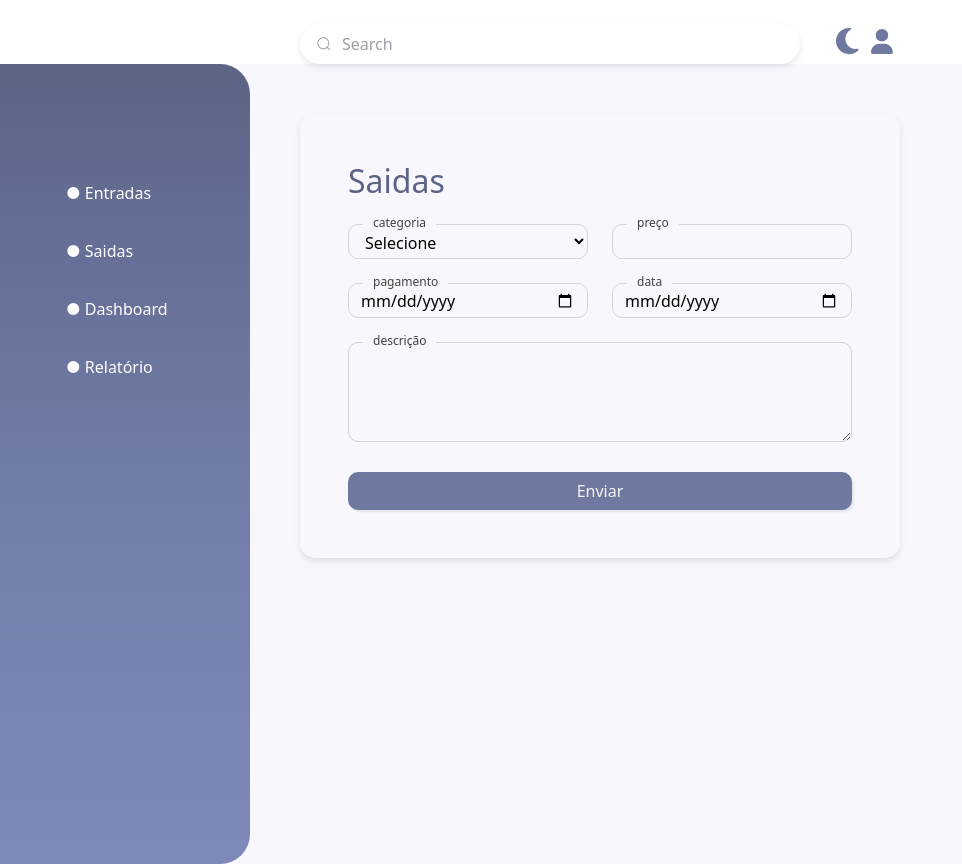
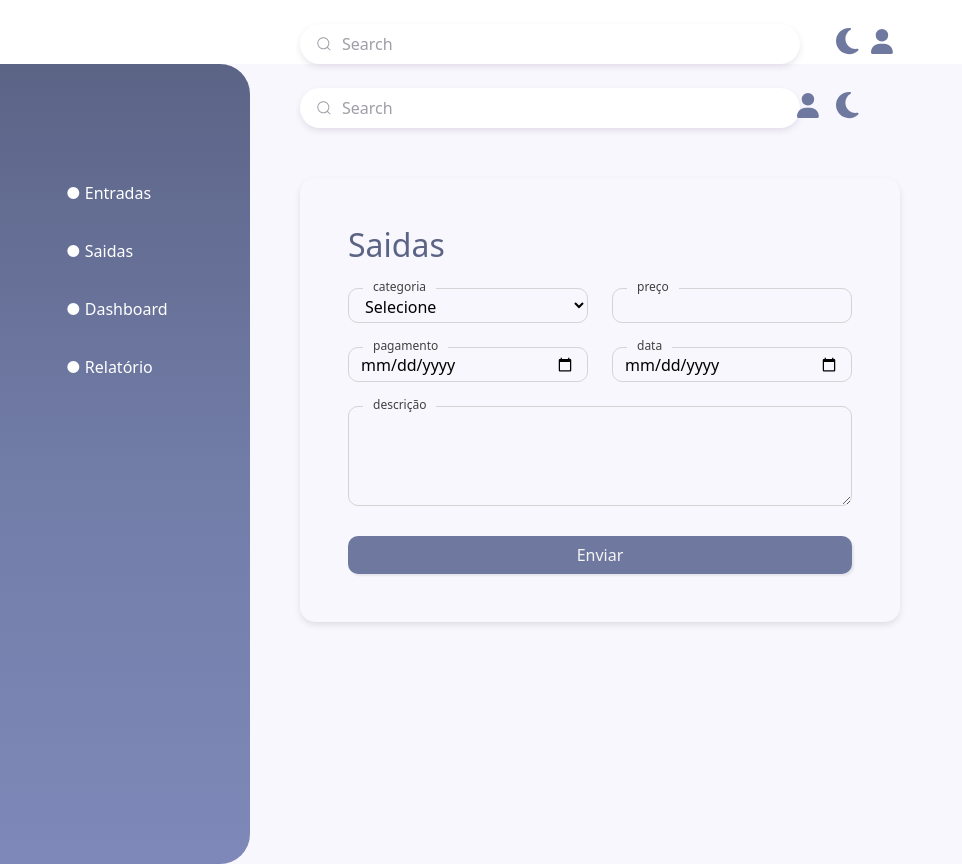
Before and after one commit to biancacostamelo/sistema-financeiro, a React (Create React App) app in the folder sistema/: page /Saidas in a window 1280 px wide. Shown: the whole page, without its empty margins (0-962 px from the left). Built offline with nearby package versions, Linux system fonts and the light colour scheme.

Commit message:
modificando estrutura da pagina

```diff
--- a/sistema/src/paginas/saidas.jsx
+++ b/sistema/src/paginas/saidas.jsx
@@ -1,8 +1,19 @@
 import React from "react";
+import { FontAwesomeIcon } from '@fortawesome/react-fontawesome'
+import { faMoon } from '@fortawesome/free-solid-svg-icons';
+import { faUser } from '@fortawesome/free-solid-svg-icons';
 
 const Saidas = () => {
     return(
         <div className="campo">
+            <div className="navbarmenu">
+                <div className="group ml-2 mt-4">
+                    <svg className="icon " aria-hidden="true" viewBox="0 0 24 24"><g><path d="M21.53 20.47l-3.66-3.66C19.195 15.24 20 13.214 20 11c0-4.97-4.03-9-9-9s-9 4.03-9 9 4.03 9 9 9c2.215 0 4.24-.804 5.808-2.13l3.66 3.66c.147.146.34.22.53.22s.385-.073.53-.22c.295-.293.295-.767.002-1.06zM3.5 11c0-4.135 3.365-7.5 7.5-7.5s7.5 3.365 7.5 7.5-3.365 7.5-7.5 7.5-7.5-3.365-7.5-7.5z"></path></g></svg>
+                    <input placeholder="Search" type="search" class="pesquisa mr-5" />
+                    <button className="iconMoon"><FontAwesomeIcon icon={faMoon} style={{ height: 30 + 'px', color: '#6F799F' }} /></button>
+                    <button className="iconUser fr"><FontAwesomeIcon icon={faUser} style={{ color: '#6F799F', height: 25 + 'px' }} /></button>
+                </div>
+            </div>
             <form>
                 <div className="div p-5">
                     <div className="mb-4">
```
